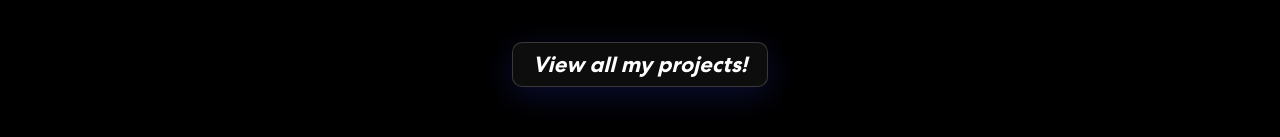
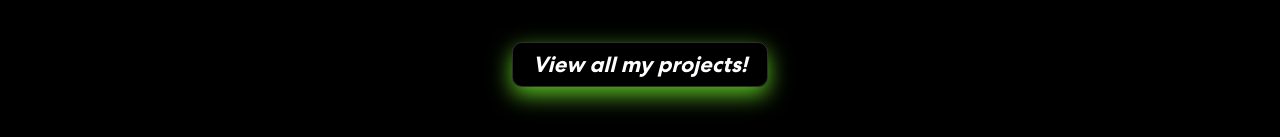
Before and after one commit to RamosGustavo/Portfolio, a React (Create React App) app: page / in a window 1280 px wide. Shown: the part 2230-2367 px from the top of the page. Built offline with nearby package versions, Linux system fonts and the light colour scheme.

Commit message:
GitHub-Links

```diff
--- a/src/App.css
+++ b/src/App.css
@@ -552,6 +552,7 @@ nav.navbar .navbar-toggler[aria-expanded="true"] .navbar-toggler-icon {
 }
 
 .proj-imgbx {
+  color: #fff;
   position: relative;
   border-radius: 30px;
   overflow: hidden;
@@ -560,11 +561,17 @@ nav.navbar .navbar-toggler[aria-expanded="true"] .navbar-toggler-icon {
   max-height: 180px;
 }
 
+.proj-imgbx:hover {
+  transform: scale(1.05, 1.05);
+  box-shadow: 4px 5px 6px 2px rgb(93, 192, 36);
+}
+
 .proj-imgbz {
   display: flex;
   justify-content: center;
   color: #fff;
   padding-top: 7px;
+  font-style: none;
   padding-bottom: 7px;
   margin-top: 20px;
   margin-bottom: 20px;
@@ -574,18 +581,20 @@ nav.navbar .navbar-toggler[aria-expanded="true"] .navbar-toggler-icon {
   text-decoration: none;
   font-weight: bold;
   font-style: italic;
-  background: rgba( 255, 255, 255, 0.05 );
-  box-shadow: 0 8px 32px 0 rgba( 31, 38, 135, 0.37 );
-  backdrop-filter: blur( 2.5px );
-  -webkit-backdrop-filter: blur( 2.5px );
+  box-shadow: 0 8px 22px 0 rgb(93, 192, 36);
   border-radius: 10px;
   border: 1px solid rgba( 255, 255, 255, 0.18 );
 }
 
-/*
+.proj-imgbz:hover {
+  color: #0f7d0b;
+}
+
+
 .proj-imgbx::before {
+  color: #fff !important;
   content: "";
-  background: linear-gradient(90.21deg, #979797 -5.91%, #17d00d 111.58%);
+  background: linear-gradient(90.21deg, #cec8c8 -5.91%, #292828 111.58%);
   opacity: 0.85;
   position: absolute;
   width: 100%;
@@ -596,9 +605,10 @@ nav.navbar .navbar-toggler[aria-expanded="true"] .navbar-toggler-icon {
 .proj-imgbx:hover::before {
   height: 100%;
 }
-*/
+
 
 .proj-txtx {
+  color: #000;
   position: absolute;
   text-align: center;
   top: 65%;
--- a/src/components/ProjectCard.js
+++ b/src/components/ProjectCard.js
@@ -2,15 +2,17 @@ import { Col } from "react-bootstrap";
 
 
 
-export const ProjectCard = ({ title, description, imgUrl }) => {
+export const ProjectCard = ({ title, description, imgUrl, href }) => {
   return (
     <Col size={13} sm={6} md={4}>
       <div className="proj-imgbx">
-        <a><img src={imgUrl} /></a>
-        {/*  <div className="proj-txtx">
-            <h4>{title}</h4>
-            <span>{description}</span>
-        </div> */}
+        <img src={imgUrl} />
+        <a href={href} target="blank">
+        <div className="proj-txtx">
+          <h4>{title}</h4>
+          <span>{description}</span>
+        </div>
+        </a>
       </div>
     </Col>
   )
--- a/src/components/Projects.js
+++ b/src/components/Projects.js
@@ -17,33 +17,38 @@ export const Projects = () => {
       title: "To.Do List",
       description: "Design & Development",
       imgUrl: todo,
+      href: "https://github.com/RamosGustavo/To.do-list",
     },
     {
       title: "Dogs Page",
       description: "Design & Development",
       imgUrl: pidg,
+      href: "https://github.com/RamosGustavo/individual-proyect-Soy-Henry",
     },
     {
       title: "Video Games Page",
       description: "Design & Development",
       imgUrl: pivgp,
+      href: "https://github.com/RamosGustavo/PI_VideoGames",
     },
     {
       title: "Countries Page",
       description: "Design & Development",
       imgUrl: picp,
+      href: "https://github.com/RamosGustavo/PI-countries",
     },
     {
       title: "Potfolio",
       description: "Design & Development",
       imgUrl: portfolio,
+      href: "https://full-stack-ramos-gustavo.netlify.app/",
     },
     {
       title: "dashboard",
       description: "Design & Development",
       imgUrl: dashboard,
+      href: "https://github.com/RamosGustavo/Dashboard",
     },
-
   ];
 
   const projectss = [
@@ -115,7 +120,7 @@ export const Projects = () => {
           </Col>
         </Row>
       </Container>
-      <div className="proj-imgbb">
+      <div>
         <a className="proj-imgbz" href="https://github.com/RamosGustavo?tab=repositories">View all my projects!</a>
       </div>
     </section>
```
